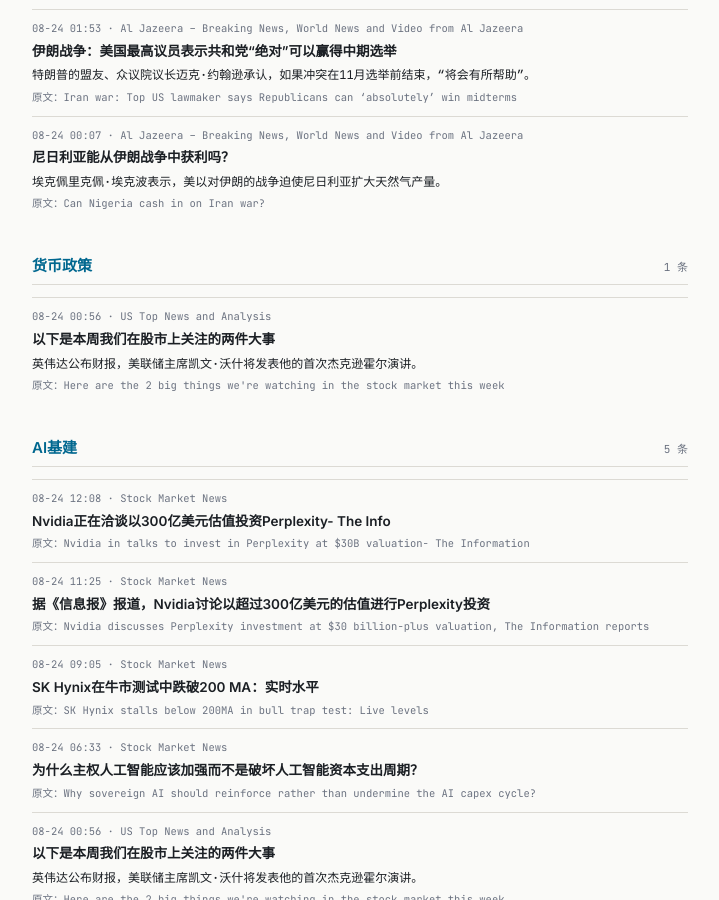
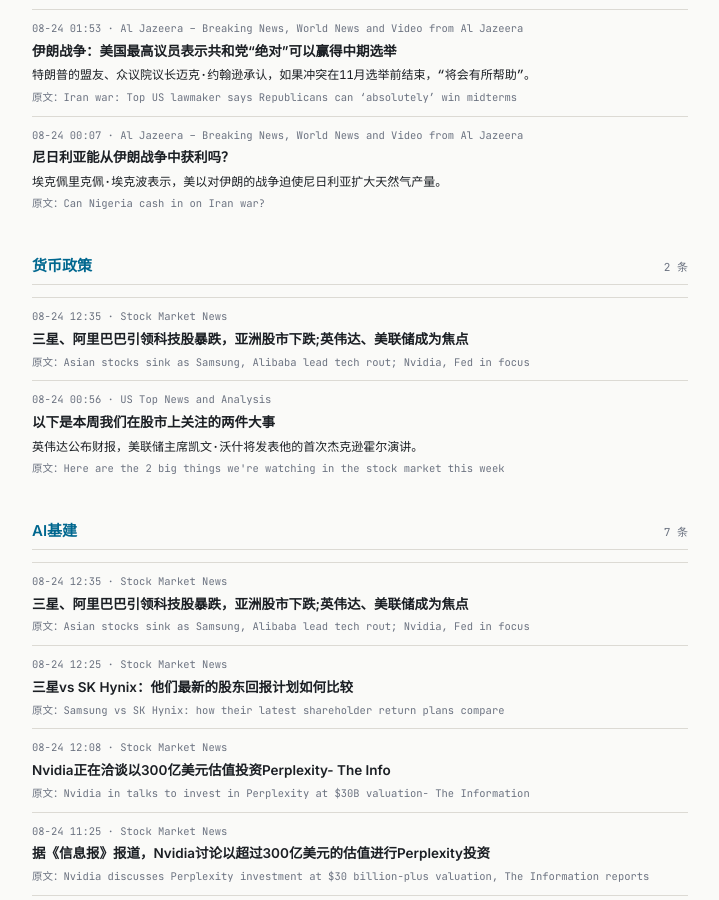
Before and after one commit to tang3super/tang3super.github.io, a Jekyll site: the page built from macro-trade/news-digest.md, in a window 1280 px wide and 900 px high, scrolled down 1015 px. Shown: the whole window, without its empty margins (280-999 px from the left). Built offline with Jekyll 4.4.1, drawn with Linux system fonts in a browser that asks for light colours; some of the changed text lies outside the part shown.

Commit message:
sync news-digest article

```diff
--- a/macro-trade/news-digest.md
+++ b/macro-trade/news-digest.md
@@ -75,6 +75,12 @@
     summary_zh: 埃克佩里克佩·埃克波表示，美以对伊朗的战争迫使尼日利亚扩大天然气产量。
 - name: 货币政策
   items:
+  - title: Asian stocks sink as Samsung, Alibaba lead tech rout; Nvidia, Fed in focus
+    summary: ''
+    link: https://www.investing.com/news/stock-market-news/asian-stocks-sink-as-samsung-alibaba-lead-tech-rout-nvidia-fed-in-focus-4872614
+    source: Stock Market News
+    time: 08-24 12:35
+    title_zh: 三星、阿里巴巴引领科技股暴跌，亚洲股市下跌;英伟达、美联储成为焦点
   - title: Here are the 2 big things we're watching in the stock market this week
     summary: Nvidia reports earnings, and Fed Chairman Kevin Warsh is set to deliver his first Jackson Hole speech.
     link: https://www.cnbc.com/2026/08/23/here-are-the-2-big-things-were-watching-in-the-stock-market-this-week.html
@@ -84,6 +90,18 @@
     summary_zh: 英伟达公布财报，美联储主席凯文·沃什将发表他的首次杰克逊霍尔演讲。
 - name: AI基建
   items:
+  - title: Asian stocks sink as Samsung, Alibaba lead tech rout; Nvidia, Fed in focus
+    summary: ''
+    link: https://www.investing.com/news/stock-market-news/asian-stocks-sink-as-samsung-alibaba-lead-tech-rout-nvidia-fed-in-focus-4872614
+    source: Stock Market News
+    time: 08-24 12:35
+    title_zh: 三星、阿里巴巴引领科技股暴跌，亚洲股市下跌;英伟达、美联储成为焦点
+  - title: 'Samsung vs SK Hynix: how their latest shareholder return plans compare'
+    summary: ''
+    link: https://www.investing.com/news/stock-market-news/samsung-vs-sk-hynix-how-their-latest-shareholder-return-plans-compare-93CH-4872612
+    source: Stock Market News
+    time: 08-24 12:25
+    title_zh: 三星vs SK Hynix：他们最新的股东回报计划如何比较
   - title: Nvidia in talks to invest in Perplexity at $30B valuation- The Information
     summary: ''
     link: https://www.investing.com/news/stock-market-news/nvidia-in-talks-to-invest-in-perplexity-at-30b-valuation-the-information-93CH-4872606
```
Also changed, not shown: other parts of macro-trade/news-digest.md (+1 -1 lines).
